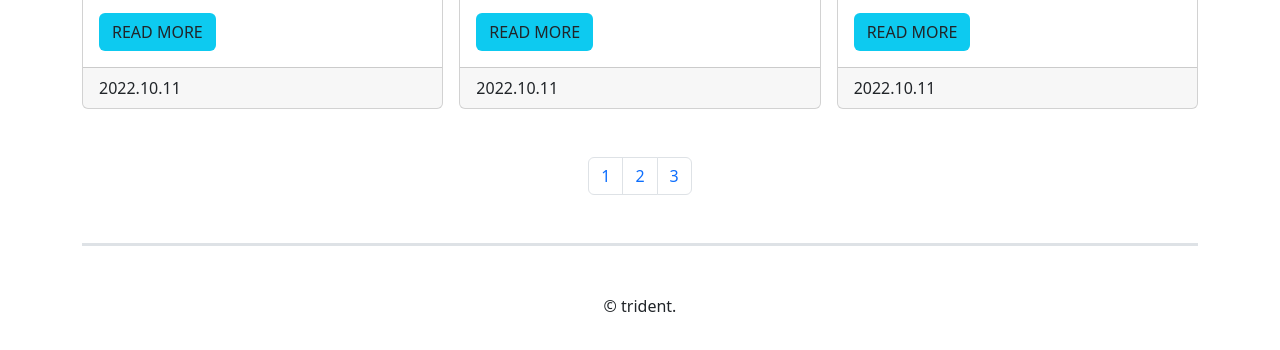
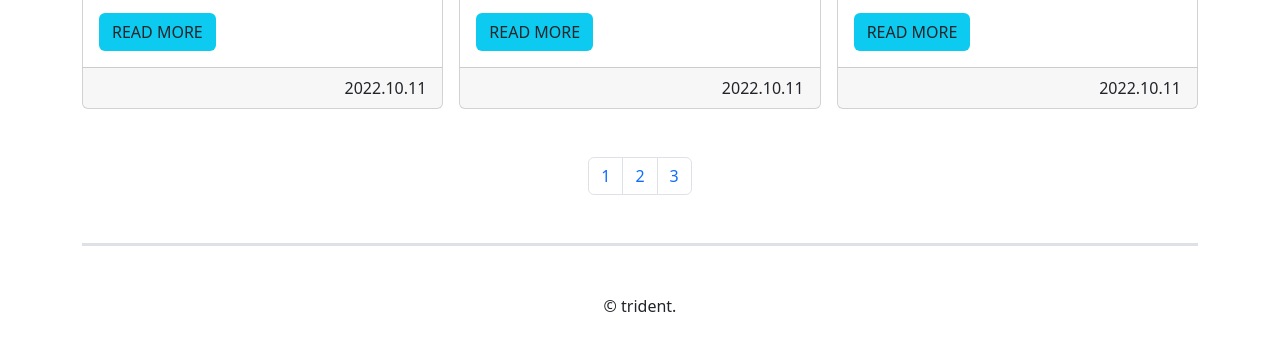
Before and after one commit to KlaudiaB-create/1011_boot, a plain HTML site: page index.html in a window 1280 px wide. Shown: the part 512-862 px from the top of the page. Drawn offline with nearby package versions, Linux system fonts and the light colour scheme.

Commit message:
cardFooterのテキストを右寄せ

```diff
--- a/index.html
+++ b/index.html
@@ -29,8 +29,10 @@
                         <div class="card-text mb-3">記事の本文です。</div>
                         <a href="#" class="btn  bg-info text-dark">READ MORE</a>
                     </div>
-                    <div class="card-footer">
-                        2022.10.11
+                    <div class="card-footer text-end">
+                        <div class="d-inline-block">
+                            2022.10.11
+                        </div>
                     </div>
                 </div>
             </div>
@@ -42,8 +44,10 @@
                         <div class="card-text mb-3">記事の本文です。</div>
                         <a href="#" class="btn  bg-info text-dark">READ MORE</a>
                     </div>
-                    <div class="card-footer">
-                        2022.10.11
+                    <div class="card-footer text-end">
+                        <div class="d-inline-block">
+                            2022.10.11
+                        </div>
                     </div>
                 </div>
             </div>
@@ -55,8 +59,10 @@
                         <div class="card-text mb-3">記事の本文です。</div>
                         <a href="#" class="btn  bg-info text-dark">READ MORE</a>
                     </div>
-                    <div class="card-footer">
-                        2022.10.11
+                    <div class="card-footer text-end">
+                        <div class="d-inline-block">
+                            2022.10.11
+                        </div>
                     </div>
                 </div>
             </div>
```
